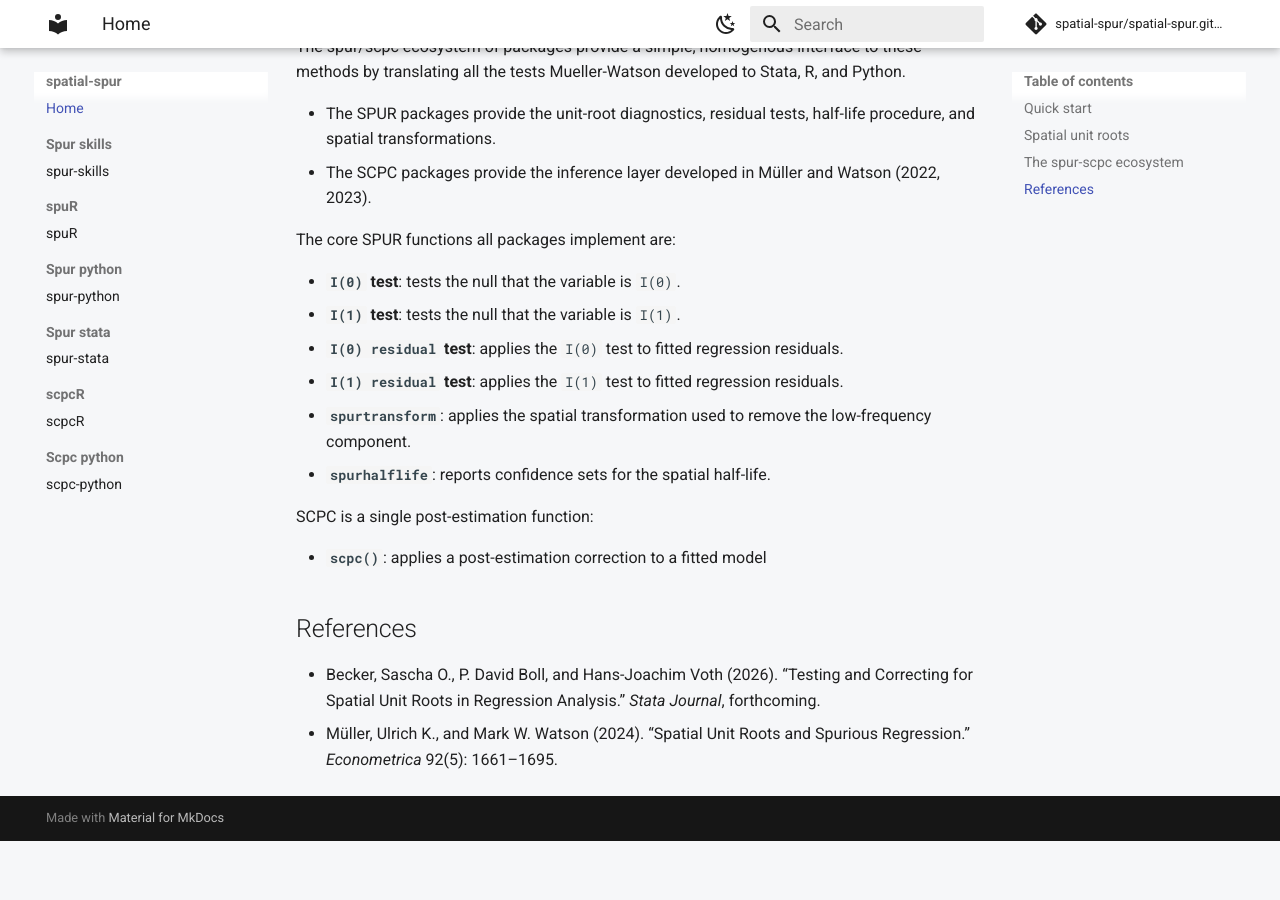
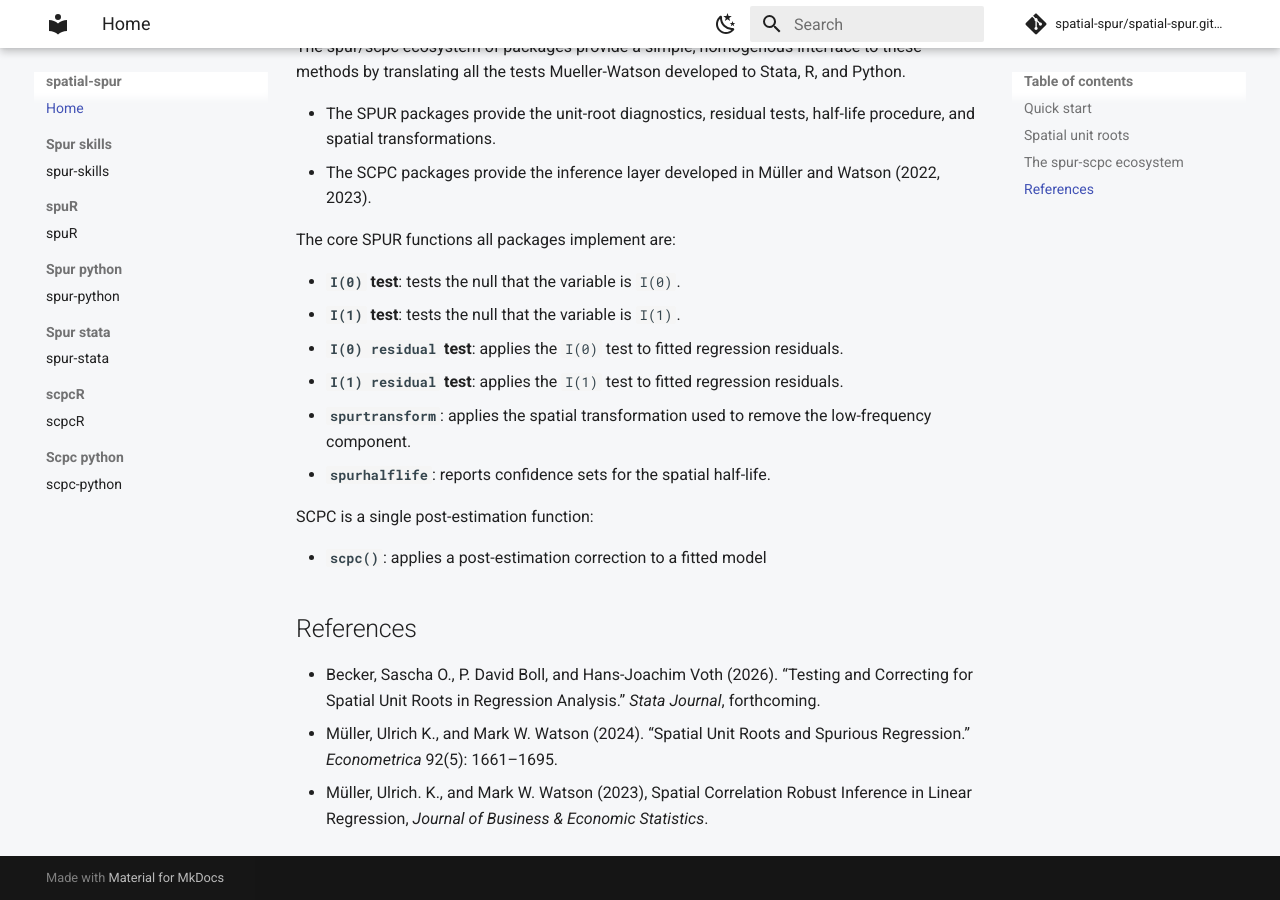
Before and after one commit to spatial-spur/spatial-spur.github.io, an MkDocs documentation site: the page built from docs/index.md, in a window 1280 px wide and 900 px high, scrolled down 2446 px. Built offline with MkDocs 1.6.1 and Material for MkDocs 9.7.7, drawn with Linux system fonts in a browser that asks for light colours; comment, search, counter and statistics services are not loaded; before the commit the page ends 3287 px from its top, so only the background shows below that.

Commit message:
[docs] added mw citation

```diff
--- a/docs/index.md
+++ b/docs/index.md
@@ -131,3 +131,4 @@ SCPC is a single post-estimation function:
 
 - Becker, Sascha O., P. David Boll, and Hans-Joachim Voth (2026). “Testing and Correcting for Spatial Unit Roots in Regression Analysis.” *Stata Journal*, forthcoming.
 - Müller, Ulrich K., and Mark W. Watson (2024). “Spatial Unit Roots and Spurious Regression.” *Econometrica* 92(5): 1661–1695.
+- Müller, Ulrich. K., and Mark W. Watson (2023), Spatial Correlation Robust Inference in Linear Regression, *Journal of Business & Economic Statistics*.
```
